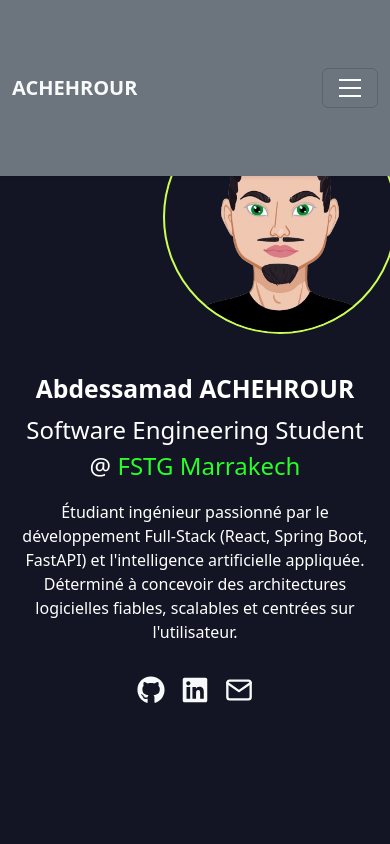
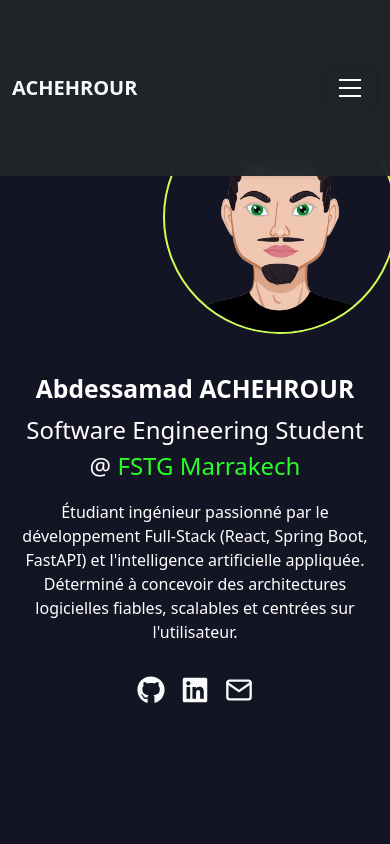
Before and after one commit to Achehrour05/portfulio, a React (Create React App) app in the folder portfulio/: page / in a window 390 px wide. Shown: the top 844 px of the page. Built offline with nearby package versions, Linux system fonts and the light colour scheme.

Commit message:
fix(navbar): fix mobile hamburger toggler backdrop and z-index layering

```diff
--- a/portfulio/src/myfiles/Header.css
+++ b/portfulio/src/myfiles/Header.css
@@ -242,3 +242,13 @@ img {
         justify-content: center;
     }
 }
+
+
+
+
+/* Navbar z-index and mobile collapse backdrop */
+.navbar {
+  z-index: 1030 !important;
+  backdrop-filter: blur(12px);
+  background: rgba(33, 37, 41, 0.95) !important;
+}
```
